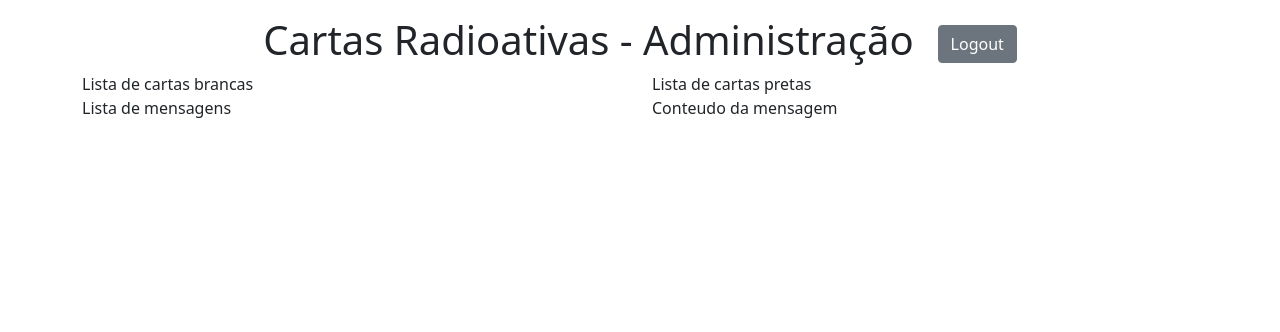
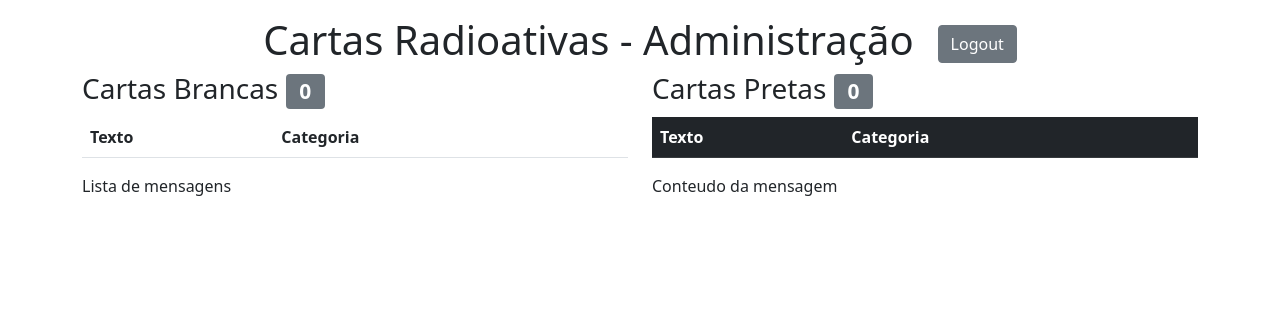
Before and after one commit to lvmasterrj/cartas-radioativas, a PHP site: page /adm.php in a window 1280 px wide. Shown: the top 332 px of the page. Run offline with PHP 8.4, Linux system fonts and the light colour scheme; the visitor is signed in with stand-in values (Sample User, id 1); lists and menus that the app fills with data are empty.

Commit message:
Esboço ADM

```diff
--- a/adm.php
+++ b/adm.php
@@ -40,10 +40,44 @@ session_start();
 		</div>
 		<div class="row cartas">
 			<div class="col">
-				Lista de cartas brancas
+				<div class="area-titulo-tabela">
+                    <h3>Cartas Brancas <span class="qtd-brancas badge bg-secondary"><span class="qtd">0</span></span>
+                    </h3>
+                </div>
+                <div class="area-tabela">
+                    <table class="table table-hover">
+                        <thead>
+                            <tr>
+                                <th scope="col" class="col-texto">Texto</th>
+                                <th scope="col" class="col-categoria">Categoria</th>
+                                <th scope="col" class="col-btn"></th>
+                            </tr>
+                        </thead>
+                        <tbody id="corpo-tabela-brancas">
+
+                        </tbody>
+                    </table>
+                </div>
 			</div>
 			<div class="col">
-				Lista de cartas pretas
+			<div class="area-titulo-tabela">
+                    <h3>Cartas Pretas <span class="qtd-pretas badge bg-secondary"><span class="qtd">0</span></span>
+                    </h3>
+                </div>
+                <div class="area-tabela">
+                    <table class="table table-dark table-hover">
+                        <thead>
+                            <tr>
+                                <th scope="col" class="col-texto">Texto</th>
+                                <th scope="col" class="col-categoria">Categoria</th>
+                                <th scope="col" class="col-btn"></th>
+                            </tr>
+                        </thead>
+                        <tbody id="corpo-tabela-pretas">
+
+                        </tbody>
+                    </table>
+                </div>
 			</div>
 		</div>
 		<div class="row mensagens">
```
Also changed, not shown: server/mensagens.php (deleted, +0 -39 lines), styles/login.css (deleted, +0 -42 lines).
